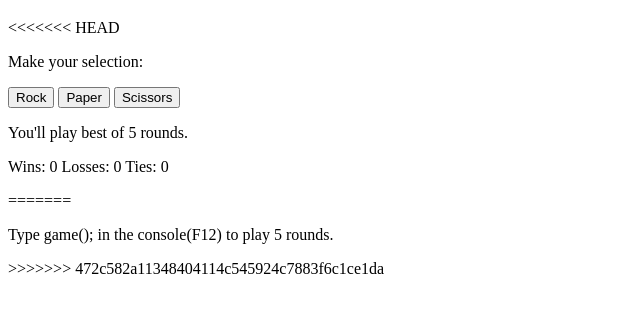
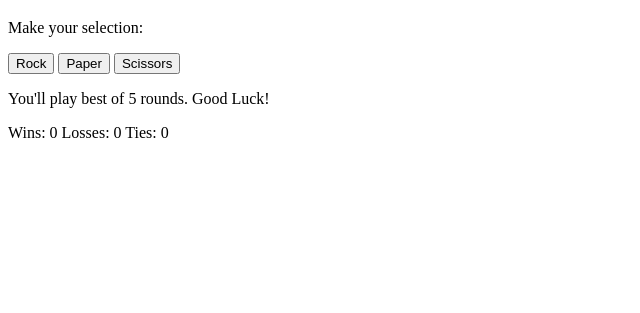
Before and after one commit to Chris83/odin-rock-paper-scissors, a plain HTML site: page index.html in a window 1280 px wide. Shown: the part 61-374 px from the top of the page, without its empty margins (0-640 px from the left). Drawn offline with Linux system fonts and the light colour scheme.

Commit message:
Resolved merge conflicts in index.html

```diff
--- a/index.html
+++ b/index.html
@@ -9,20 +9,16 @@
 
    <body>
       <h1>Rock, Paper, Scissors</h1>
-<<<<<<< HEAD
 
       <p>Make your selection:</p>
       <button value="Rock">Rock</button>
       <button value="Paper">Paper</button>
       <button value="Scissors">Scissors</button>
-      <p>You'll play best of 5 rounds.</p>
+      <p>You'll play best of 5 rounds. Good Luck!</p>
 
       <div id="game">
          <p class="winner" data-gamecount="0"></p>
          <p>Wins: <span class="wins">0</span> Losses: <span class="losses">0</span> Ties: <span class="ties">0</span></p>
       </div>
-=======
-      <p>Type game(); in the console(F12) to play 5 rounds.</p>
->>>>>>> 472c582a11348404114c545924c7883f6c1ce1da
    </body>
 </html>
```
